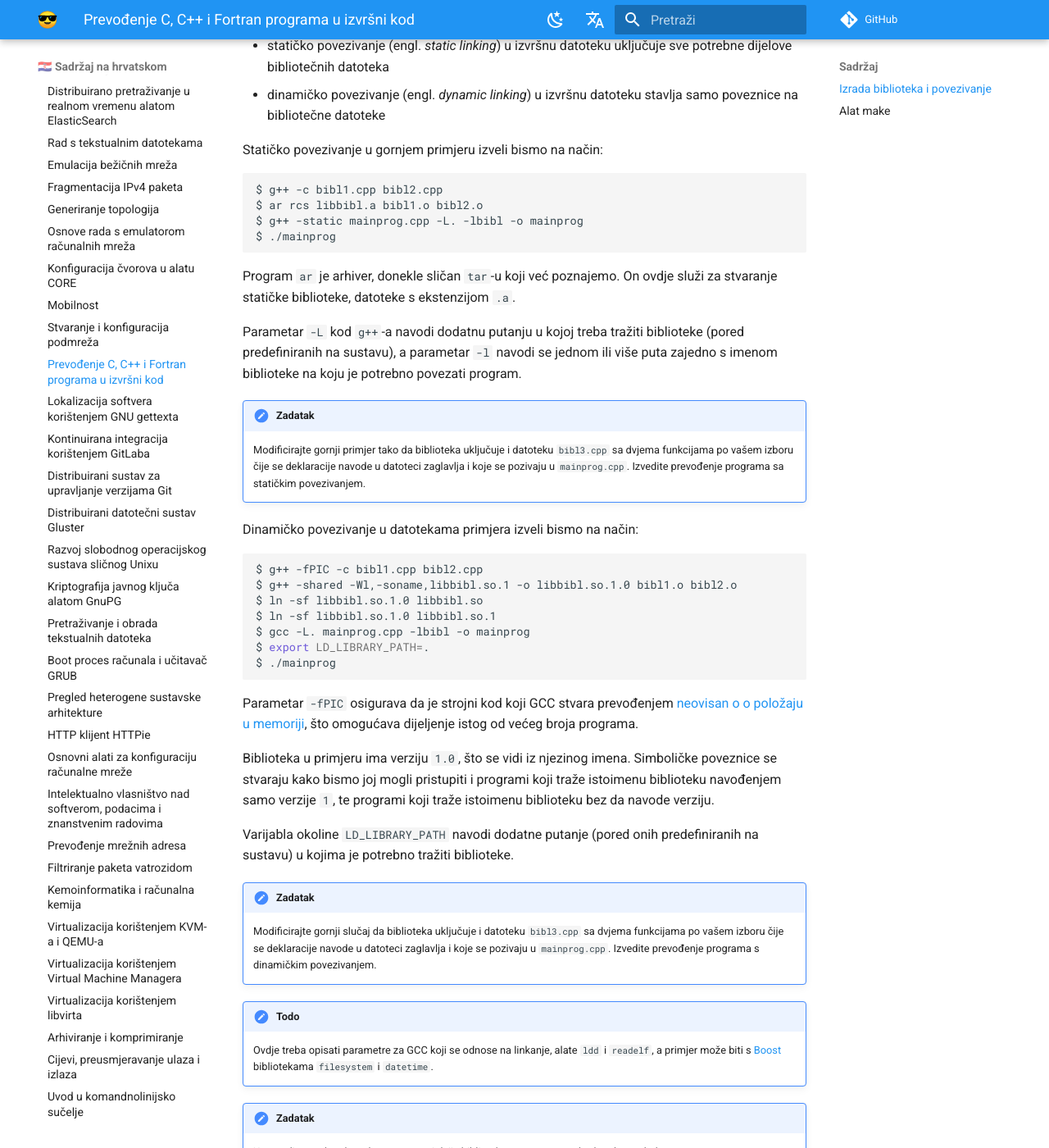
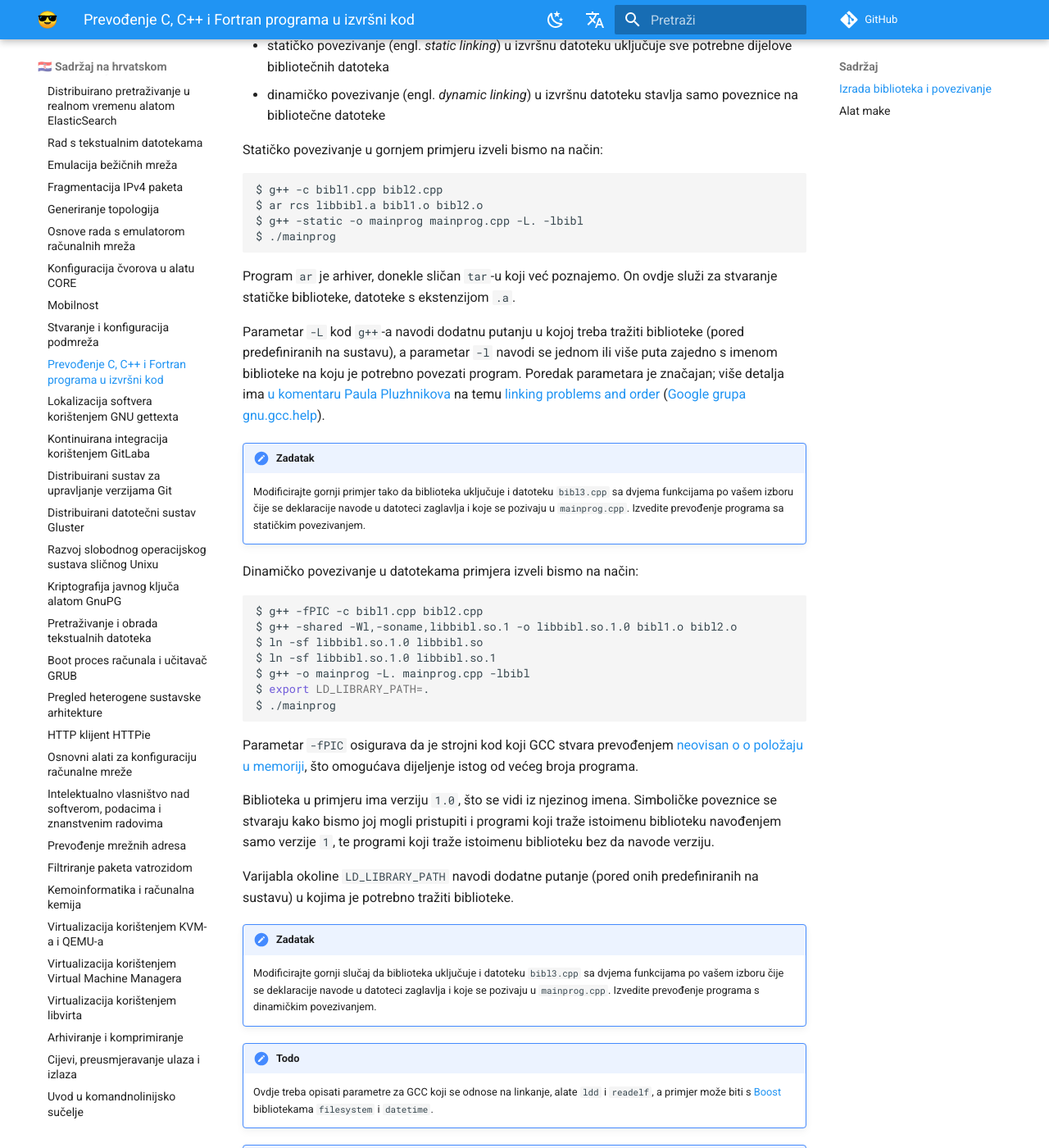
Before and after one commit to gaseri/website, an MkDocs documentation site: the page built from docs/hr/nastava/materijali/gcc-gxx-make-prevodjenje-programa.md, in a window 1280 px wide and 1400 px high, scrolled down 1795 px. Shown: the whole window at 82% size. Built offline with MkDocs 1.6.1 and Material for MkDocs 9.7.7, drawn with Linux system fonts in a browser that asks for light colours; comment, search, counter and statistics services are not loaded.

Commit message:
Reordered GCC parameters and linked to ppluzhnikov

````diff
--- a/docs/hr/nastava/materijali/gcc-gxx-make-prevodjenje-programa.md
+++ b/docs/hr/nastava/materijali/gcc-gxx-make-prevodjenje-programa.md
@@ -79,13 +79,13 @@ Statičko povezivanje u gornjem primjeru izveli bismo na način:
 ``` shell
 $ g++ -c bibl1.cpp bibl2.cpp
 $ ar rcs libbibl.a bibl1.o bibl2.o
-$ g++ -static mainprog.cpp -L. -lbibl -o mainprog
+$ g++ -static -o mainprog mainprog.cpp -L. -lbibl
 $ ./mainprog
 ```
 
 Program `ar` je arhiver, donekle sličan `tar`-u koji već poznajemo. On ovdje služi za stvaranje statičke biblioteke, datoteke s ekstenzijom `.a`.
 
-Parametar `-L` kod `g++`-a navodi dodatnu putanju u kojoj treba tražiti biblioteke (pored predefiniranih na sustavu), a parametar `-l` navodi se jednom ili više puta zajedno s imenom biblioteke na koju je potrebno povezati program.
+Parametar `-L` kod `g++`-a navodi dodatnu putanju u kojoj treba tražiti biblioteke (pored predefiniranih na sustavu), a parametar `-l` navodi se jednom ili više puta zajedno s imenom biblioteke na koju je potrebno povezati program. Poredak parametara je značajan; više detalja ima [u komentaru Paula Pluzhnikova](https://groups.google.com/g/gnu.gcc.help/c/muvgXVAU6l0/m/fVpqbXYp7cEJ) na temu [linking problems and order](https://groups.google.com/g/gnu.gcc.help/c/muvgXVAU6l0/m/soh5AV77U3gJ) ([Google grupa gnu.gcc.help](https://groups.google.com/g/gnu.gcc.help/)).
 
 !!! admonition "Zadatak"
     Modificirajte gornji primjer tako da biblioteka uključuje i datoteku `bibl3.cpp` sa dvjema funkcijama po vašem izboru čije se deklaracije navode u datoteci zaglavlja i koje se pozivaju u `mainprog.cpp`. Izvedite prevođenje programa sa statičkim povezivanjem.
````
Also changed, not shown: other parts of docs/hr/nastava/materijali/gcc-gxx-make-prevodjenje-programa.md (+1 -1 lines).
